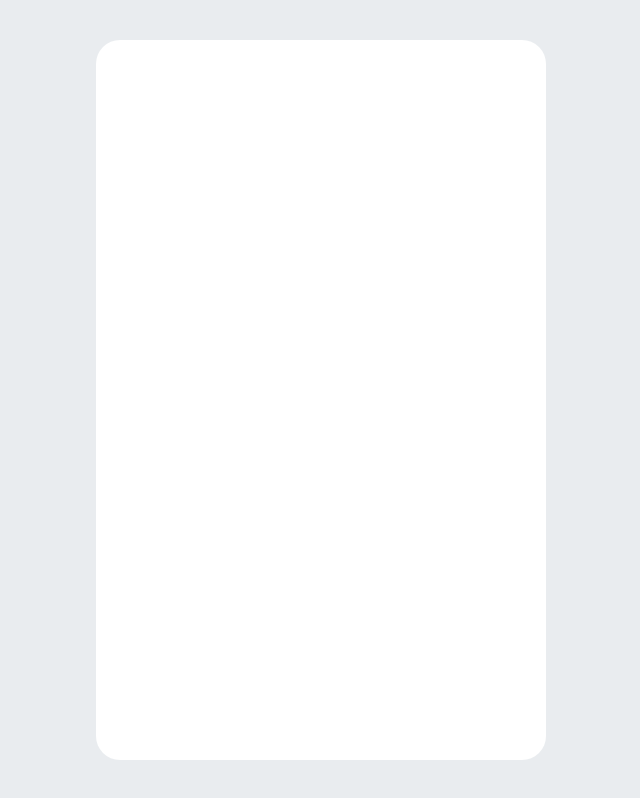
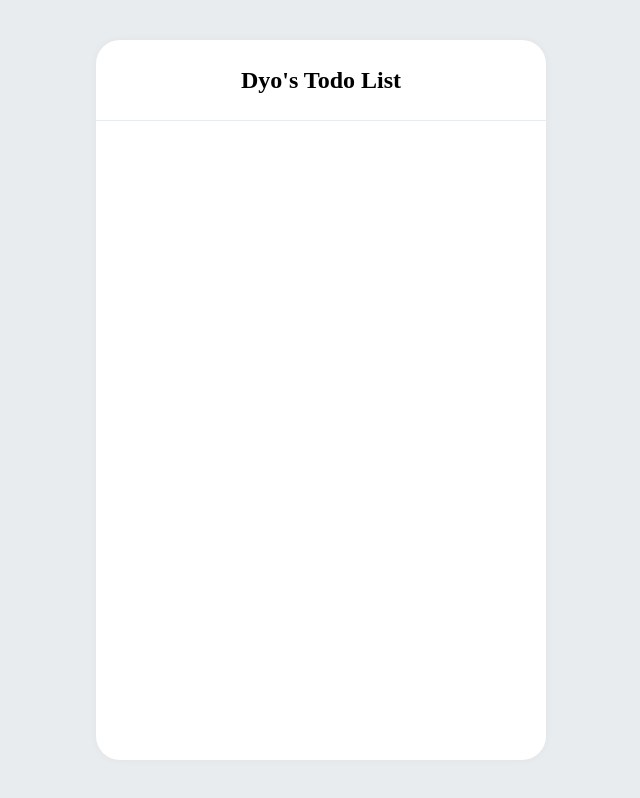
Before and after one commit to JeonJiyoun/ReactTodo, a React app: page / in a window 1280 px wide. Shown: the whole page, without its empty margins (319-959 px from the left). Built offline with nearby package versions, Linux system fonts and the light colour scheme.

Commit message:
[feat] header 클릭시 페이지 새로고침 - header 생성 및 새로고침 기능 추가 - 전체 레이아웃 수정 - todo container 및 button container 추가

```diff
--- a/src/App.tsx
+++ b/src/App.tsx
@@ -1,12 +1,17 @@
 // App.tsx
 import * as React from "react";
 import { AppLayout, GlobalStyle } from "./layouts/AppLayout";
+import { HeaderContainer, TodoContainer, AddButtonContainer} from "./containers";
 
 const App = () => {
   return (
     <>
       <GlobalStyle />
-      <AppLayout />
+      <AppLayout>
+          <HeaderContainer/>
+          <TodoContainer/>
+          <AddButtonContainer/>
+      </AppLayout>
     </>
   );
 };
--- /dev/null
+++ b/src/containers/AddButtonContainer.tsx
@@ -0,0 +1,11 @@
+import React from 'react';
+
+function AddButtonContainer() {
+    return (
+        <div>
+
+        </div>
+    );
+}
+
+export default AddButtonContainer;
--- /dev/null
+++ b/src/containers/HeaderContainer.tsx
@@ -0,0 +1,15 @@
+import React from "react";
+import HeaderLayout from "../layouts/HeaderLayout";
+import Header from "../presentationals/Header";
+
+function HeaderContainer() {
+  const headerText: string = "Dyo's Todo List";
+  const refreshPage = (event: any): void => location.reload();
+  return (
+    <HeaderLayout>
+      <Header text={headerText} onClickEvent={refreshPage} />
+    </HeaderLayout>
+  );
+}
+
+export default HeaderContainer;
--- /dev/null
+++ b/src/containers/TodoContainer.tsx
@@ -0,0 +1,11 @@
+import React from 'react';
+
+function TodoContainer() {
+    return (
+        <div>
+
+        </div>
+    );
+}
+
+export default TodoContainer;
--- /dev/null
+++ b/src/containers/index.tsx
@@ -0,0 +1,5 @@
+import HeaderContainer from "./HeaderContainer";
+import TodoContainer from "./TodoContainer";
+import AddButtonContainer from "./AddButtonContainer";
+
+export {HeaderContainer, TodoContainer, AddButtonContainer};
--- a/src/layouts/AppLayout.tsx
+++ b/src/layouts/AppLayout.tsx
@@ -1,8 +1,11 @@
 import styled from "styled-components";
-import { createGlobalStyle } from 'styled-components';
+import { createGlobalStyle } from "styled-components";
 
 const AppLayout = styled.div`
+  position: relative;
   display: flex;
+  flex-direction: column;
+  box-shadow: 0 0 8px 0 rgba(0, 0, 0, 0.04);
   margin: auto;
   border-radius: 24px;
   width: 450px;
@@ -22,4 +25,4 @@ const GlobalStyle = createGlobalStyle`
         background-color: #e9ecef;;
     }
 `;
-export {AppLayout, GlobalStyle};
+export { AppLayout, GlobalStyle };
--- /dev/null
+++ b/src/layouts/HeaderLayout.tsx
@@ -0,0 +1,17 @@
+import styled from "styled-components";
+
+const HeaderLayout = styled.div`
+  height: 80px;
+  border-bottom: 1px solid #e9ecef;
+  display: flex;
+  align-items: center;
+  text-align: center;
+  div {
+    font-weight: bold;
+    font-size: 24px;
+    width: 100%;
+    cursor: pointer;
+  }
+`;
+
+export default HeaderLayout;
--- /dev/null
+++ b/src/presentationals/Header.tsx
@@ -0,0 +1,12 @@
+import React from "react";
+
+interface Props {
+  text: string;
+  onClickEvent: (event: any) => void;
+}
+
+function Header({ text = "to do list", onClickEvent }: Props) {
+  return <div onClick={onClickEvent}>{text}</div>;
+}
+
+export default Header;
```
Lines whose indentation alone changed are shown as unchanged.
